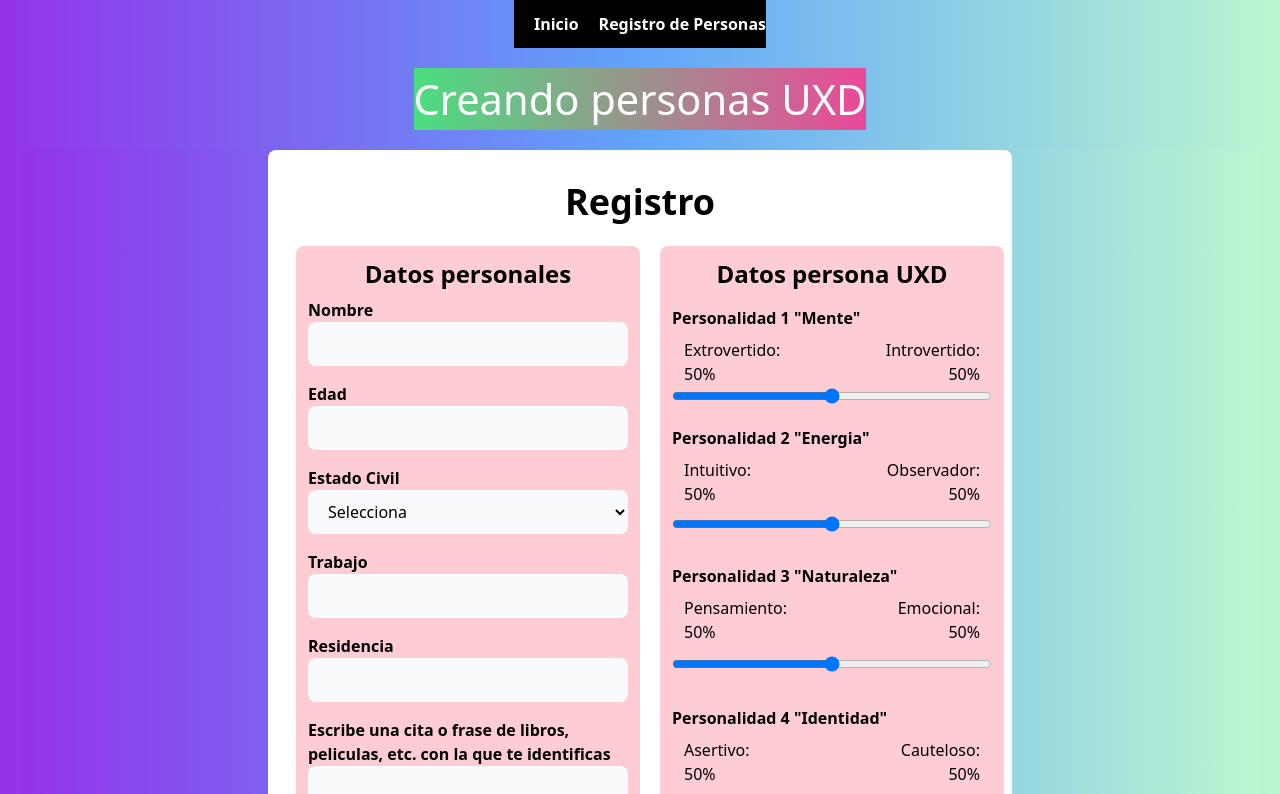
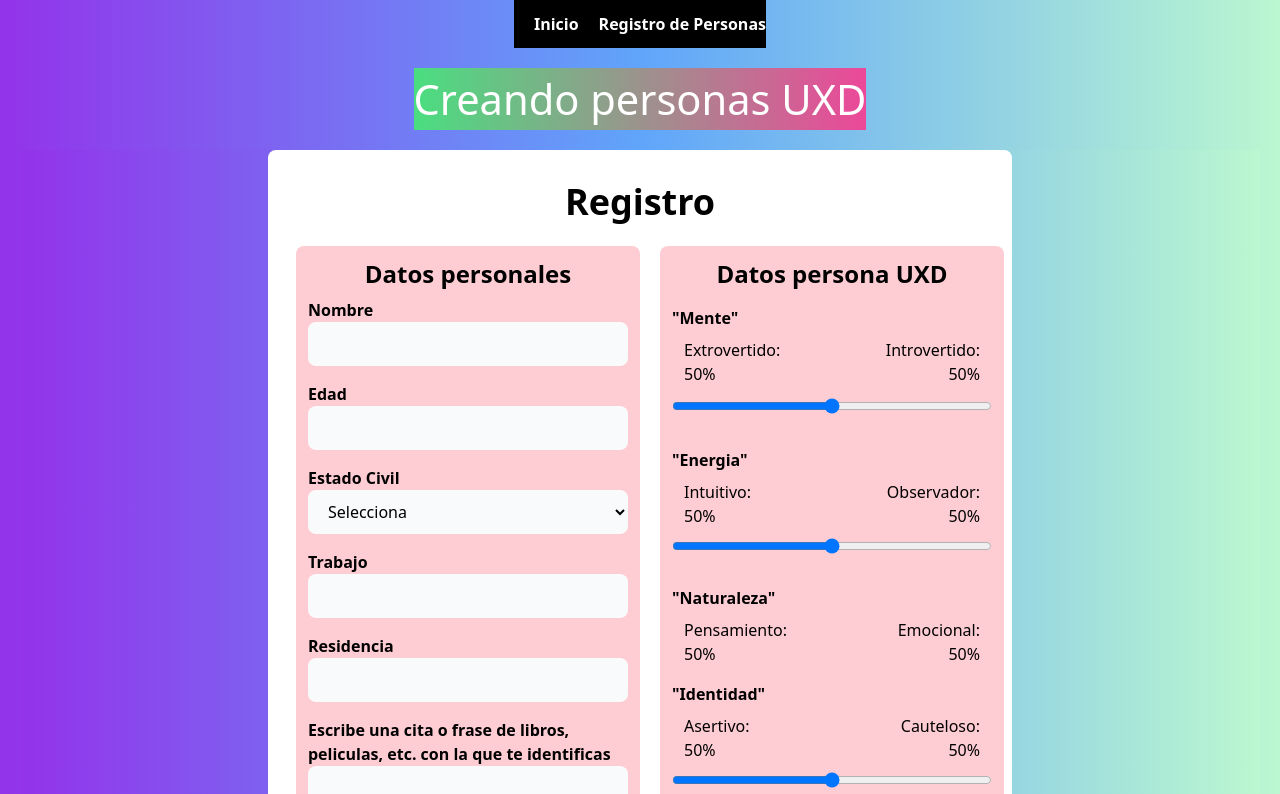
Before and after one commit to Yadira-Canche-Hernandez/SPA_PERSONASUXD, a Vue app: page /RegistroPersonas in a window 1280 px wide. Shown: the top 794 px of the page. Built offline with nearby package versions, Linux system fonts and the light colour scheme.

Commit message:
Agregue componente InputSlider  para Personalidad1

```diff
--- a/src/components/RegistroPersonas.vue
+++ b/src/components/RegistroPersonas.vue
@@ -3,6 +3,7 @@
 import BotonEnviar from '../components/BotonEnviar.vue';
 import InputText from '../components/InputText.vue';
 import TextArea from '../components/TextArea.vue';
+import InputSlider from '../components/InputSlider.vue';
 
 import axios from 'axios';
 
@@ -11,10 +12,10 @@ import axios from 'axios';
 export default {
   components:{
     //nombre con el que se llama a los componentes
-    BotonEnviar, InputText, TextArea
+    BotonEnviar, InputText, TextArea, InputSlider
   },
 
-  emits: ['dataIT, dataTA'],
+  emits: ['dataIT, dataTA, porcentaje'],
 
     data() {
       return {
@@ -80,6 +81,10 @@ export default {
         TextAreaB(a){
           //le asignamos lo que recibe a la variable
           this.Bio=a
+        },
+
+        SliderP1(s){
+          this.Personalidad1=s
         },
 
         //Función para enviar informacion de una persona
@@ -291,7 +296,7 @@ export default {
 
             <div class="w-full mt-4">
               <label class="block text-black font-bold md:text-left my-2 md:mb-0">
-                Personalidad 1 "Mente"
+                "Mente"
                 <br>
               </label>
 
@@ -306,14 +311,15 @@ export default {
 
               </div>
 
-              <input type="range" v-model="Personalidad1" class="w-full px-3 rounded-lg bg-gray-100 focus:shadow focus:bg-white focus:outline-none" id="Personalidad1" placeholder="" typeof="slider" min="0" max="100"/>
+              <!--Uso al componente-->
+              <InputSlider @porcentaje="SliderP1" ></InputSlider>
 
           </div>
 
             <div class="w-full mt-4">
 
               <label class="block text-black font-bold md:text-left my-2 md:mb-0">
-                Personalidad 2 "Energia"
+                "Energia"
               </label>
 
               <div class="flex justify-between px-3  ">
@@ -332,7 +338,7 @@ export default {
 
             <div class="w-full mt-4">
               <label class="block text-black font-bold md:text-left my-2 md:mb-0">
-                Personalidad 3 "Naturaleza"
+                "Naturaleza"
               </label>
 
               <div class="flex justify-between px-3  ">
@@ -346,12 +352,12 @@ export default {
 
               </div>
 
-              <input type="range" v-model="Personalidad3" class="w-full py-3 px-5 rounded-lg transition-colors bg-gray-100 focus:shadow focus:bg-white focus:outline-none" id="Personalidad3" placeholder="" typeof="slider" min="0" max="100"/>
+
             </div>
 
             <div class="w-full mt-4">
               <label class="block text-black font-bold md:text-left my-2 md:mb-0">
-                Personalidad 4 "Identidad"
+                "Identidad"
               </label>
 
               <div class="flex justify-between px-3  ">
```
